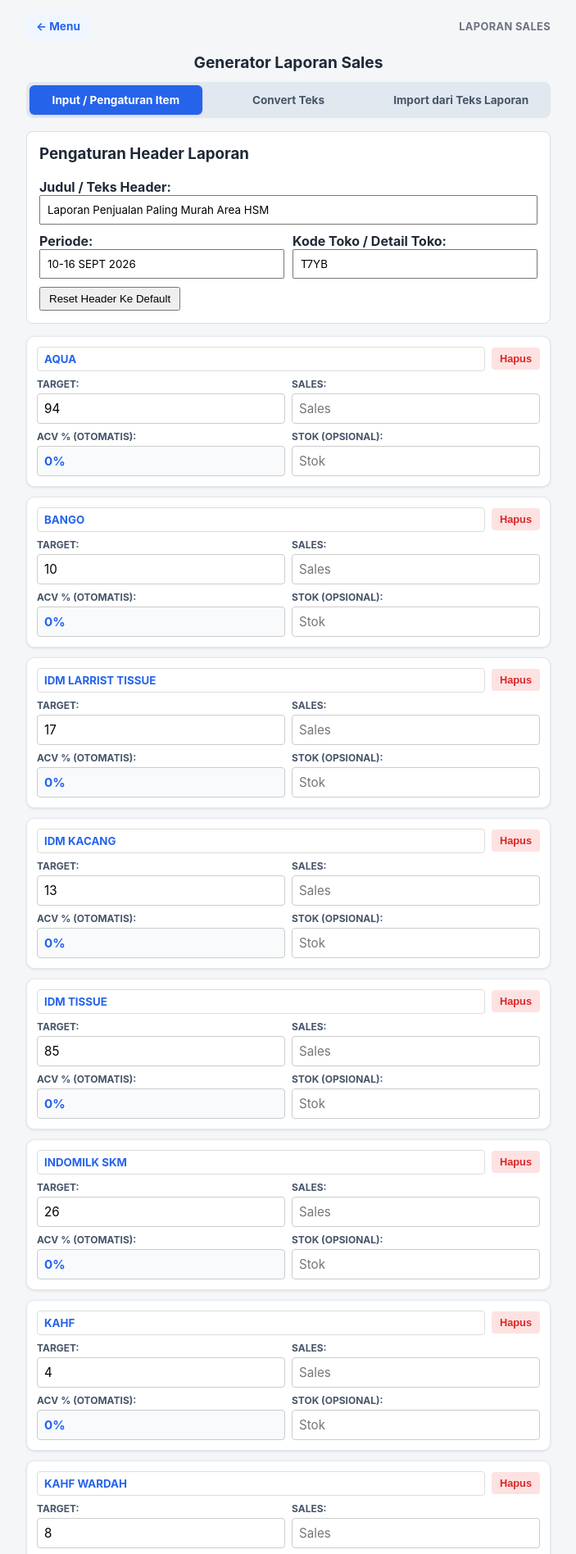
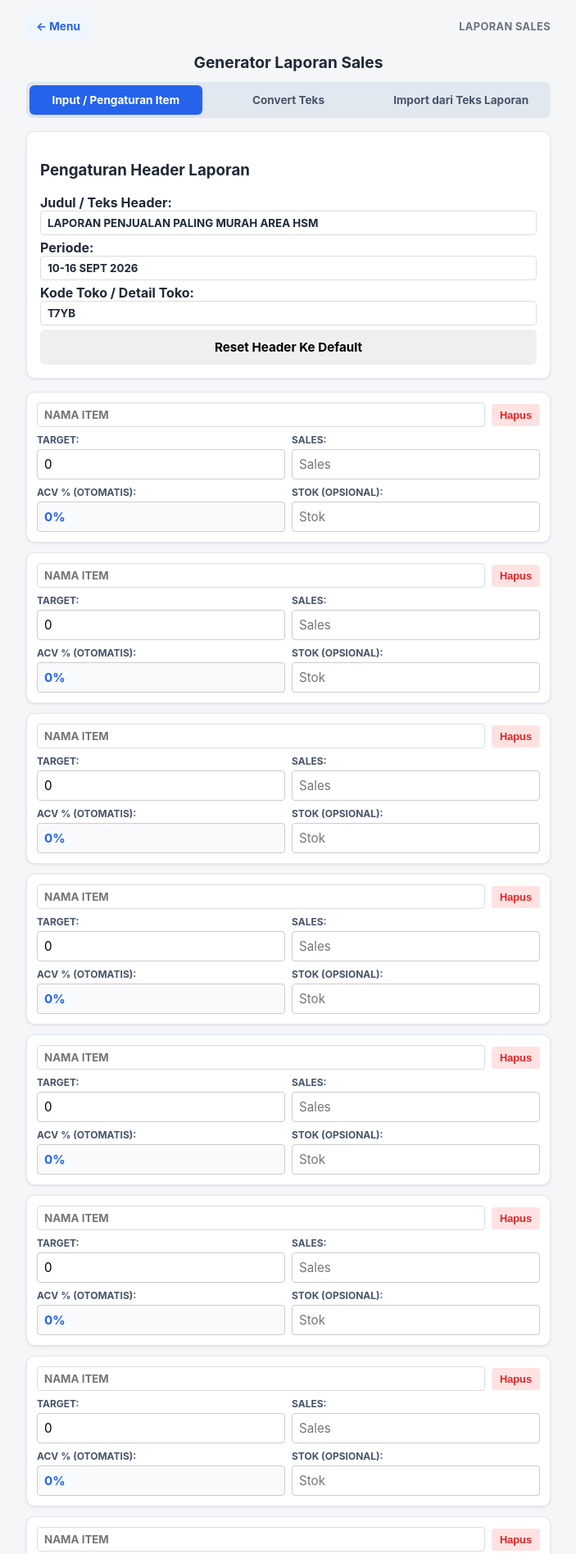
Before and after one commit to daengdul2/idm-tools, a plain HTML site: page format-pm.html in a window 1280 px wide. Shown: the top 1896 px of the page at 82% size, without its empty margins (288-991 px from the left). Drawn offline with Linux system fonts and the light colour scheme.

Commit message:
tambahan perbaikan

```diff
--- a/format-pm.html
+++ b/format-pm.html
@@ -1,14 +1,13 @@
-<!DOCTYPE html>
+<!doctype html>
 <html lang="id">
     <head>
-    <meta charset="UTF-8">
-    <meta name="viewport" content="width=device-width, initial-scale=1.0">
+        <meta charset="UTF-8" />
+        <meta name="viewport" content="width=device-width, initial-scale=1.0" />
         <title>Generator Laporan Sales Toko</title>
-    <link rel="stylesheet" href="style.css">
+        <link rel="stylesheet" href="style.css" />
     </head>
     <body>
         <div class="page">
-
             <div class="app-nav">
                 <a href="index.html" class="back-link">← Menu</a>
                 <span class="app-name">Laporan Sales</span>
@@ -17,56 +16,126 @@
             <h2>Generator Laporan Sales</h2>
 
             <div class="tab-container">
-        <button class="tab-btn active" data-tab="manual" onclick="switchTab('manual')">Input / Pengaturan Item</button>
-        <button class="tab-btn" data-tab="convert" onclick="switchTab('convert')">Convert Teks</button>
-        <button class="tab-btn" data-tab="import" onclick="switchTab('import')">Import dari Teks Laporan</button>
+                <button
+                    class="tab-btn active"
+                    data-tab="manual"
+                    onclick="switchTab('manual')"
+                >
+                    Input / Pengaturan Item
+                </button>
+                <button
+                    class="tab-btn"
+                    data-tab="convert"
+                    onclick="switchTab('convert')"
+                >
+                    Convert Teks
+                </button>
+                <button
+                    class="tab-btn"
+                    data-tab="import"
+                    onclick="switchTab('import')"
+                >
+                    Import dari Teks Laporan
+                </button>
             </div>
 
             <!-- Input Header Terpisah -->
-<div class="header-form-card" style="background:#fff; padding:15px; border-radius:8px; margin-bottom:15px; border:1px solid #ddd;">
-    <h3 style="margin-top:0;">Pengaturan Header Laporan</h3>
+            <div class="card" style="display:flex; flex-direction: column;">
+                <h3>Pengaturan Header Laporan</h3>
 
-    <div style="margin-bottom: 10px;">
+
                     <label><b>Judul / Teks Header:</b></label>
-        <input type="text" id="headerTitle" class="input-nav" style="width:100%; padding:8px;" oninput="saveHeader()">
+                    <input
+                        type="text"
+                        id="headerTitle"
+                        class="input"
+                        oninput="saveHeader()"
+                    />
+
+
+
+
+                        <label><b>Periode:</b></label>
+                        <input
+                            type="text"
+                            id="headerPeriod"
+                            class="input"
+                            placeholder="cth: 10-16 SEPT 2026"
+                            oninput="saveHeader()"
+                        />
+
+
+                        <label><b>Kode Toko / Detail Toko:</b></label>
+                        <input
+                            type="text"
+                            id="headerStoreCode"
+                            class="input"
+                            placeholder="cth: T7YB"
+                            oninput="saveHeader()"
+                        />
+
+
+
+                <button
+                    type="button"
+                    onclick="restoreDefaultHeader()"
+                    class="btn"
+                >
+                    Reset Header Ke Default
+                </button>
             </div>
-
-    <div style="display:flex; gap:10px; margin-bottom: 10px;">
-        <div style="flex:1;">
-            <label><b>Periode:</b></label>
-            <input type="text" id="headerPeriod" class="input-nav" placeholder="cth: 10-16 SEPT 2026" style="width:100%; padding:8px;" oninput="saveHeader()">
-        </div>
-        <div style="flex:1;">
-            <label><b>Kode Toko / Detail Toko:</b></label>
-            <input type="text" id="headerStoreCode" class="input-nav" placeholder="cth: T7YB" style="width:100%; padding:8px;" oninput="saveHeader()">
-        </div>
-    </div>
-
-    <button type="button" onclick="restoreDefaultHeader()" style="padding:5px 10px; cursor:pointer;">Reset Header Ke Default</button>
-</div>
-
 
             <!-- TAB 1: FORM INPUT MANUAL -->
             <div id="tabManual" class="tab-content active">
                 <div id="itemsContainer"></div>
-        <button class="btn-add" onclick="addItem()">+ Tambah Item Baru</button>
+                <button class="btn-add" onclick="addItem()">
+                    + Tambah Item Baru
+                </button>
 
                 <div class="btn-container">
-            <button class="action-btn btn-generate" onclick="generateReport()">Buat Teks</button>
-            <button class="action-btn btn-copy" onclick="copyReport('outputManual')">Salin Teks</button>
-            <button class="action-btn btn-reset" onclick="resetForm()">Reset Input</button>
+                    <button
+                        class="action-btn btn-generate"
+                        onclick="generateReport()"
+                    >
+                        Buat Teks
+                    </button>
+                    <button
+                        class="action-btn btn-copy"
+                        onclick="copyReport('outputManual')"
+                    >
+                        Salin Teks
+                    </button>
+                    <button class="action-btn btn-reset" onclick="resetForm()">
+                        Reset Input
+                    </button>
                 </div>
 
-        <button class="btn-restore-default" onclick="restoreDefaultItems()">Reset Pengaturan Item Ke Default</button>
-        <textarea id="outputManual" class="output-area" readonly placeholder="Hasil format laporan akan muncul di sini..."></textarea>
+                <button
+                    class="btn-restore-default"
+                    onclick="restoreDefaultItems()"
+                >
+                    Reset Pengaturan Item Ke Default
+                </button>
+                <textarea
+                    id="outputManual"
+                    class="output-area"
+                    readonly
+                    placeholder="Hasil format laporan akan muncul di sini..."
+                ></textarea>
             </div>
 
             <!-- TAB 2: CONVERT TEKS ANGKA -->
             <div id="tabConvert" class="tab-content">
                 <div class="convert-card">
                     <div class="hint-box">
-                <strong>Format Teks:</strong> Masukkan deretan angka sales dan stok dipisah garis miring (<code>/</code>). Jika stok tidak ada, cukup ketik angka sales saja.<br>
-                <em>Contoh:</em> <code>11 10 22 8 4 27 327 3 12 17 37 34 / 1 2 9 6 0 27 84 0 4 17 13 34</code>
+                        <strong>Format Teks:</strong> Masukkan deretan angka
+                        sales dan stok dipisah garis miring (<code>/</code>).
+                        Jika stok tidak ada, cukup ketik angka sales saja.<br />
+                        <em>Contoh:</em>
+                        <code
+                            >11 10 22 8 4 27 327 3 12 17 37 34 / 1 2 9 6 0 27 84
+                            0 4 17 13 34</code
+                        >
                     </div>
 
                     <div class="active-items-preview" id="itemsPreview">
@@ -74,35 +143,69 @@
                     </div>
 
                     <label for="rawInput">Tempel Teks Angka Di Sini:</label>
-            <textarea id="rawInput" class="convert-input" placeholder="Masukkan angka sales / stok..."></textarea>
+                    <textarea
+                        id="rawInput"
+                        class="convert-input"
+                        placeholder="Masukkan angka sales / stok..."
+                    ></textarea>
 
                     <div class="btn-container">
-                <button class="action-btn btn-generate" onclick="convertTextToReport()">Convert Ke Laporan</button>
-                <button class="action-btn btn-copy" onclick="copyReport('outputConvert')">Salin Teks</button>
+                        <button
+                            class="action-btn btn-generate"
+                            onclick="convertTextToReport()"
+                        >
+                            Convert Ke Laporan
+                        </button>
+                        <button
+                            class="action-btn btn-copy"
+                            onclick="copyReport('outputConvert')"
+                        >
+                            Salin Teks
+                        </button>
                     </div>
                 </div>
 
-        <textarea id="outputConvert" class="output-area" readonly placeholder="Hasil convert laporan akan muncul di sini..."></textarea>
+                <textarea
+                    id="outputConvert"
+                    class="output-area"
+                    readonly
+                    placeholder="Hasil convert laporan akan muncul di sini..."
+                ></textarea>
             </div>
 
             <!-- TAB 3: IMPORT DARI TEKS LAPORAN -->
             <div id="tabImport" class="tab-content">
                 <div class="convert-card">
                     <div class="hint-box">
-                <strong>Format Teks:</strong> Tempel seluruh teks laporan.<br>
-                <em>Contoh:</em><br>
-                <code>Laporan Penjualan Paling Murah Area HSM 03-09 SEPT 2026<br><br>Kode toko : T7YB<br>ITEM_TARGET_SALES_ACV_STOK<br><br>1. CAPLANG_11_1_9%_1<br>2. CLOSEP UP_10_2_20%_2</code>
+                        <strong>Format Teks:</strong> Tempel seluruh teks
+                        laporan.<br />
+                        <em>Contoh:</em><br />
+                        <code
+                            >Laporan Penjualan Paling Murah Area HSM 03-09 SEPT
+                            2026<br /><br />Kode toko : T7YB<br />ITEM_TARGET_SALES_ACV_STOK<br /><br />1.
+                            CAPLANG_11_1_9%_1<br />2. CLOSEP UP_10_2_20%_2</code
+                        >
                     </div>
 
-            <label for="importInput">Tempel Teks Laporan Di Sini:</label>
-            <textarea id="importInput" class="convert-input" placeholder="Tempel teks laporan lengkap di sini..."></textarea>
+                    <label for="importInput"
+                        >Tempel Teks Laporan Di Sini:</label
+                    >
+                    <textarea
+                        id="importInput"
+                        class="convert-input"
+                        placeholder="Tempel teks laporan lengkap di sini..."
+                    ></textarea>
 
                     <div class="btn-container">
-                <button class="action-btn btn-generate" onclick="importFromReportText()">Import & Isi Form</button>
+                        <button
+                            class="action-btn btn-generate"
+                            onclick="importFromReportText()"
+                        >
+                            Import & Isi Form
+                        </button>
                     </div>
                 </div>
             </div>
-
         </div>
         <script src="common.js"></script>
         <script src="format-pm.js"></script>
--- a/format-pm.js
+++ b/format-pm.js
@@ -5,19 +5,20 @@
 };
 
 const defaultItems = [
-    { name: "AQUA", target: 94 },
-    { name: "BANGO", target: 10 },
-    { name: "IDM LARRIST TISSUE", target: 17 },
-    { name: "IDM KACANG", target: 13 },
-    { name: "IDM TISSUE", target: 85 },
-    { name: "INDOMILK SKM", target: 26 },
-    { name: "KAHF", target: 4 },
-    { name: "KAHF WARDAH", target: 8 },
-    { name: "LIFEBOY", target: 3 },
-    { name: "LUX", target: 2 },
-    { name: "MY BABY", target: 14 },
-    { name: "TOP COFFE", target: 33 },
-    { name: "WONHAE", target: 19 }
+    { name: "", target: 0},
+    { name: "", target: 0},
+    { name: "", target: 0},
+    { name: "", target: 0},
+    { name: "", target: 0},
+    { name: "", target: 0},
+    { name: "", target: 0},
+    { name: "", target: 0},
+    { name: "", target: 0},
+    { name: "", target: 0},
+    { name: "", target: 0},
+    { name: "", target: 0},
+    { name: "", target: 0},
+
 ];
 
 let items = [];
--- a/style.css
+++ b/style.css
@@ -189,6 +189,16 @@
   align-items: center;
 }
 
+.input{
+  flex: 2;
+  font-weight: bold;
+  color: var(--text);
+  border: 1px solid #ddd;
+  padding: 6px 8px;
+  margin-bottom: 5px;
+  border-radius: var(--radius-sm);
+  text-transform: uppercase;
+}
 .input-item-name {
   flex: 2;
   font-weight: bold;
```
Also changed, not shown: index.html (+4 -6 lines). Lines whose indentation alone changed are shown as unchanged.
